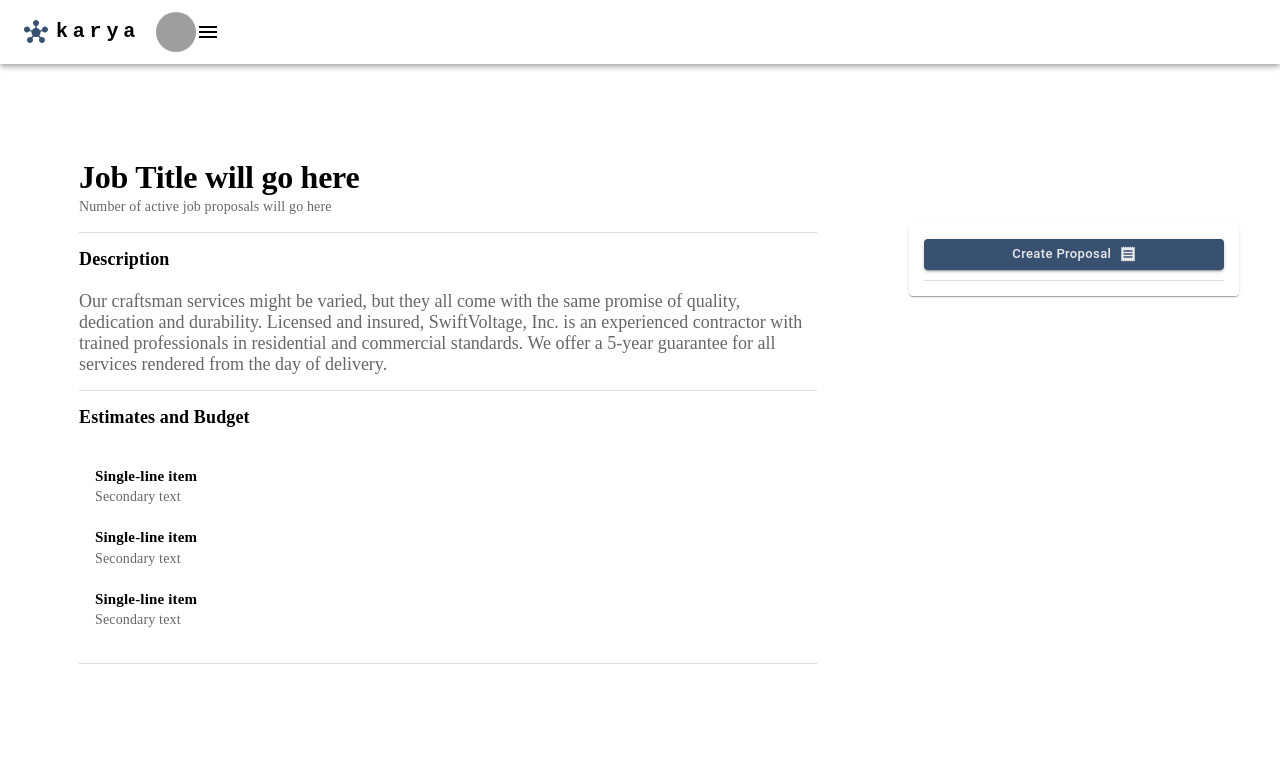
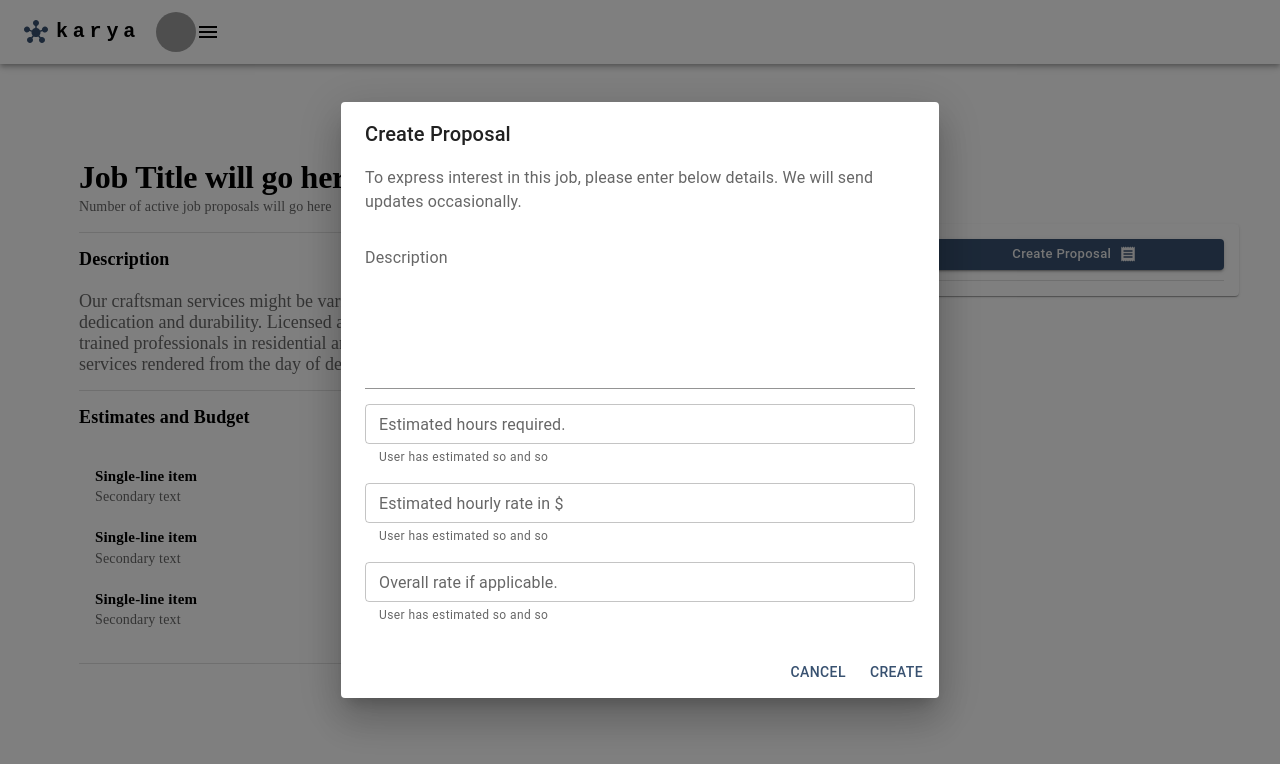
Before and after one commit to abulhasan7/karya-fe, a React (Create React App) app in the folder business-frontend/: page /dev in a window 1280 px wide. Both pictures are taken after a click on the button "Create Proposal". Shown: the top 764 px of the page. Built offline with nearby package versions, Linux system fonts and the light colour scheme; grey boxes are pictures that could not be loaded.

Commit message:
Create Proposal UI

```diff
--- /dev/null
+++ b/business-frontend/src/components/proposalCreator/ProposalCreator.css
@@ -0,0 +1,4 @@
+.prop-form > * {
+	margin-top: 15px;
+	margin-bottom: 15x;
+}
--- /dev/null
+++ b/business-frontend/src/components/proposalCreator/ProposalCreator.jsx
@@ -0,0 +1,119 @@
+import * as React from 'react';
+import ReceiptIcon from '@mui/icons-material/Receipt';
+import Button from '@mui/material/Button';
+import Dialog from '@mui/material/Dialog';
+import DialogContent from '@mui/material/DialogContent';
+import DialogTitle from '@mui/material/DialogTitle';
+import TextField from '@mui/material/TextField';
+import Typography from '@mui/material/Typography';
+import DialogActions from '@mui/material/DialogActions';
+import DialogContentText from '@mui/material/DialogContentText';
+
+import './ProposalCreator.css';
+export default function ProposalCreator() {
+	const [open, setOpen] = React.useState(false);
+
+	const handleClickOpen = () => {
+		setOpen(true);
+	};
+
+	const handleClose = () => {
+		setOpen(false);
+	};
+	return (
+		<div>
+			<Button
+				size="small"
+				variant="contained"
+				sx={{
+					textTransform: 'unset',
+					backgroundColor: '#385170',
+					width: '100%',
+					mb: '10px',
+				}}
+				endIcon={<ReceiptIcon />}
+				onClick={handleClickOpen}
+			>
+				Create Proposal
+			</Button>
+			<Dialog open={open} onClose={handleClose}>
+				<DialogTitle>Create Proposal</DialogTitle>
+				<DialogContent
+					sx={{
+						width: '550px',
+					}}
+				>
+					<DialogContentText>
+						To express interest in this job, please enter below
+						details. We will send updates occasionally.
+					</DialogContentText>
+					<ProposalCreationForm />
+				</DialogContent>
+				<DialogActions>
+					<Button onClick={handleClose}>Cancel</Button>
+					<Button onClick={handleClose}>Create</Button>
+				</DialogActions>
+			</Dialog>
+		</div>
+	);
+}
+
+export function ProposalCreationForm() {
+	return (
+		<div className="prop-form">
+			<div>
+				<TextField
+					size="small"
+					id="standard-multiline-static"
+					sx={{
+						width: '100%',
+					}}
+					label="Description"
+					multiline
+					rows={6}
+					placeholder="Please provide as many details here are possible."
+					variant="standard"
+				/>
+			</div>
+			<div>
+				<TextField
+					type="number"
+					sx={{
+						width: '100%',
+					}}
+					size="small"
+					id="outlined-required"
+					label="Estimated hours required."
+					placeholder="How many hours do you think the job requires?"
+					helperText="User has estimated so and so"
+				/>
+			</div>
+			<div>
+				<TextField
+					type="number"
+					sx={{
+						width: '100%',
+					}}
+					size="small"
+					id="outlined-required"
+					label="Estimated hourly rate in $"
+					placeholder="What's your hourly rate in $?"
+					helperText="User has estimated so and so"
+				/>
+			</div>
+			<div>
+				<TextField
+					type="number"
+					sx={{
+						width: '100%',
+					}}
+					size="small"
+					id="outlined-required"
+					label="Overall rate if applicable."
+					placeholder="What's your soft rate overall in $?"
+					helperText="User has estimated so and so"
+				/>
+			</div>
+		</div>
+	);
+}
--- a/business-frontend/src/pages/jobOverview/JobOverview.jsx
+++ b/business-frontend/src/pages/jobOverview/JobOverview.jsx
@@ -10,6 +10,7 @@ import Button from '@mui/material/Button';
 import MenuBar from '../../components/menubar/MenuBar';
 
 import './JobOverview.css';
+import ProposalCreator from '../../components/proposalCreator/ProposalCreator';
 
 export default function JobOverview() {
 	function generate(element) {
@@ -159,19 +160,7 @@ export default function JobOverview() {
 							padding: '15px',
 						}}
 					>
-						<Button
-							size="small"
-							variant="contained"
-							sx={{
-								textTransform: 'unset',
-								backgroundColor: '#385170',
-								width: '100%',
-								mb: '10px',
-							}}
-							endIcon={<ReceiptIcon />}
-						>
-							Create Proposal
-						</Button>
+						<ProposalCreator />
 						<Divider />
 					</Paper>
 				</div>
```
